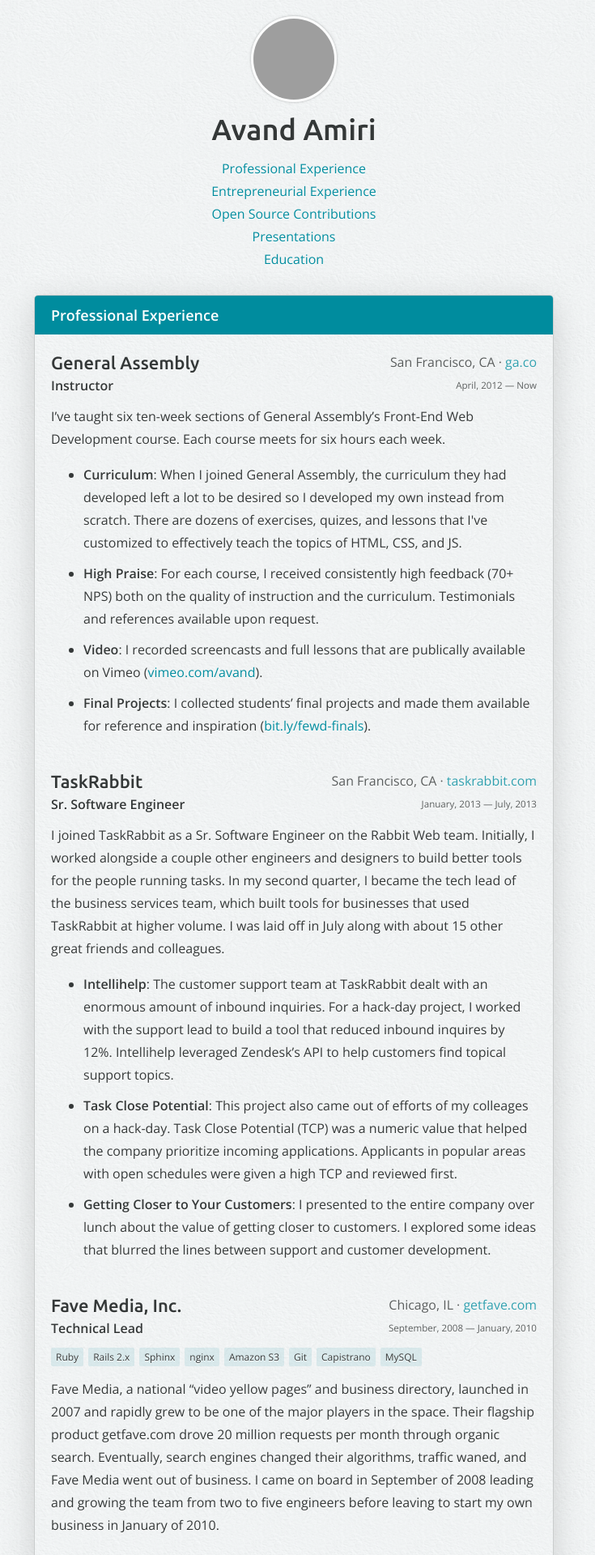
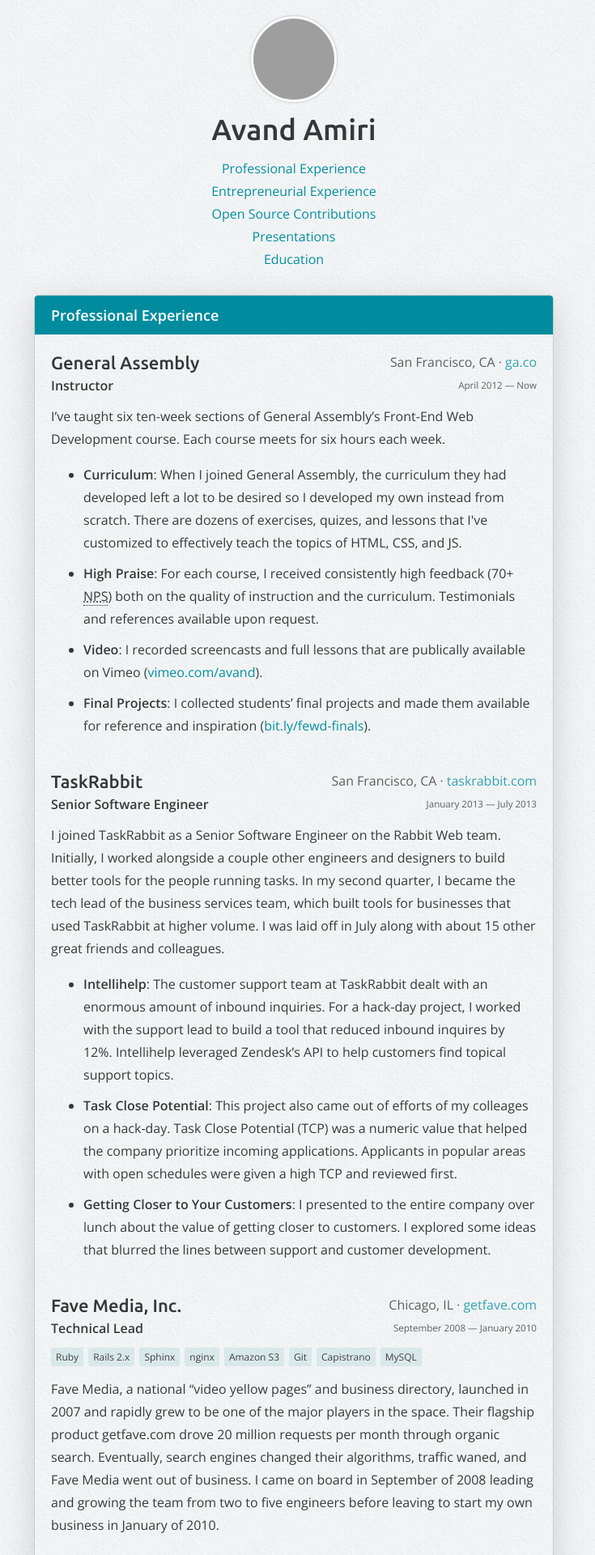
Before and after one commit to avand/avand.github.com, a Jekyll site: the page built from resume.html, in a window 1280 px wide. Shown: the top 1920 px of the page at 81% size, without its empty margins (277-1012 px from the left). Built offline with Jekyll 4.4.1, drawn with Linux system fonts in a browser that asks for light colours; Markdown is read by kramdown in place of the engine named in the settings; some of the changed text lies outside the part shown; grey boxes are pictures that could not be loaded.

Commit message:
Resume tweaks

```diff
--- a/resume.html
+++ b/resume.html
@@ -40,7 +40,7 @@
     <div class="position">
       <h3>
         Instructor
-        <time>April, 2012 — Now</time>
+        <time>April 2012 — Now</time>
       </h3>
 
       <p>
@@ -58,8 +58,9 @@
         </li>
         <li>
           <strong>High Praise</strong>: For each course, I received consistently
-          high feedback (70+ NPS) both on the quality of instruction and the
-          curriculum. Testimonials and references available upon request.
+          high feedback (70+ <abbr title="Net Promoter Score">NPS</abbr>) both
+          on the quality of instruction and the curriculum. Testimonials and
+          references available upon request.
         </li>
         <li>
           <strong>Video</strong>: I recorded screencasts and full lessons that
@@ -85,12 +86,12 @@
 
     <div class="position">
       <h3>
-        Sr. Software Engineer
-        <time>January, 2013 — July, 2013</time>
+        Senior Software Engineer
+        <time>January 2013 — July 2013</time>
       </h3>
 
       <p>
-        I joined TaskRabbit as a Sr. Software Engineer on the Rabbit Web
+        I joined TaskRabbit as a Senior Software Engineer on the Rabbit Web
         team. Initially, I worked alongside a couple other engineers and
         designers to build better tools for the people running tasks. In my
         second quarter, I became the tech lead of the business services team,
@@ -136,7 +137,7 @@
     <div class="position">
       <h3>
         Technical Lead
-        <time>September, 2008 — January, 2010</time>
+        <time>September 2008 — January 2010</time>
       </h3>
 
       <p class="technologies">
@@ -199,7 +200,7 @@
     <div class="position">
       <h3>
         Spex Chicago
-        <time>February, 2008 — May, 2008</time>
+        <time>February 2008 — May 2008</time>
       </h3>
 
       <p class="technologies">
@@ -259,7 +260,7 @@
     <div class="position">
       <h3>
         Crate and Barrel, Point of Sale
-        <time>June, 2007 — February 2008</time>
+        <time>June 2007 — February 2008</time>
       </h3>
 
       <p class="technologies">
@@ -278,7 +279,7 @@
     <div class="position">
       <h3>
         Echo Global Logistics, EDI Integration & Performance Tuning
-        <time>April, 2007 — June, 2007</time>
+        <time>April 2007 — June 2007</time>
       </h3>
 
       <p class="technologies">
@@ -331,7 +332,7 @@
     <div class="position">
       <h3>
         Help Desk
-        <time>September 2004 — April, 2006</time>
+        <time>September 2004 — April 2006</time>
       </h3>
 
       <p>
@@ -391,7 +392,7 @@
 
     <h3>
       Founder
-      <time>January, 2011 — December, 2012</time>
+      <time>January 2011 — December 2012</time>
     </h3>
 
     <p class="technologies">
--- a/stylesheets/screen.css
+++ b/stylesheets/screen.css
@@ -28,6 +28,9 @@
     display: block;
     overflow-x: scroll;
     width: 100%; }
+
+abbr {
+  border-bottom: 1px dotted #343838; }
 
 .meta {
   font-weight: 300;
```
Also changed, not shown: other parts of resume.html (+10 -10 lines).
